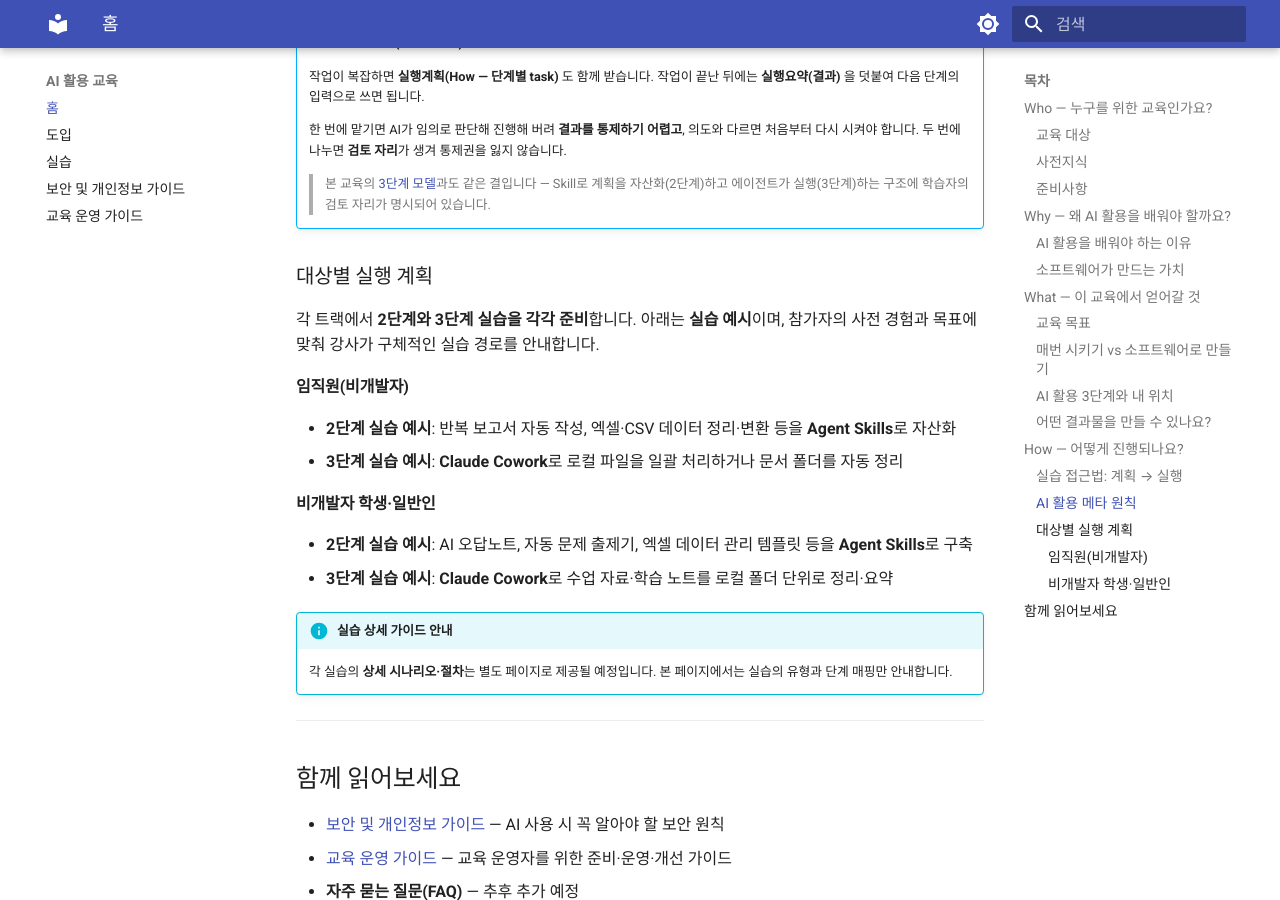
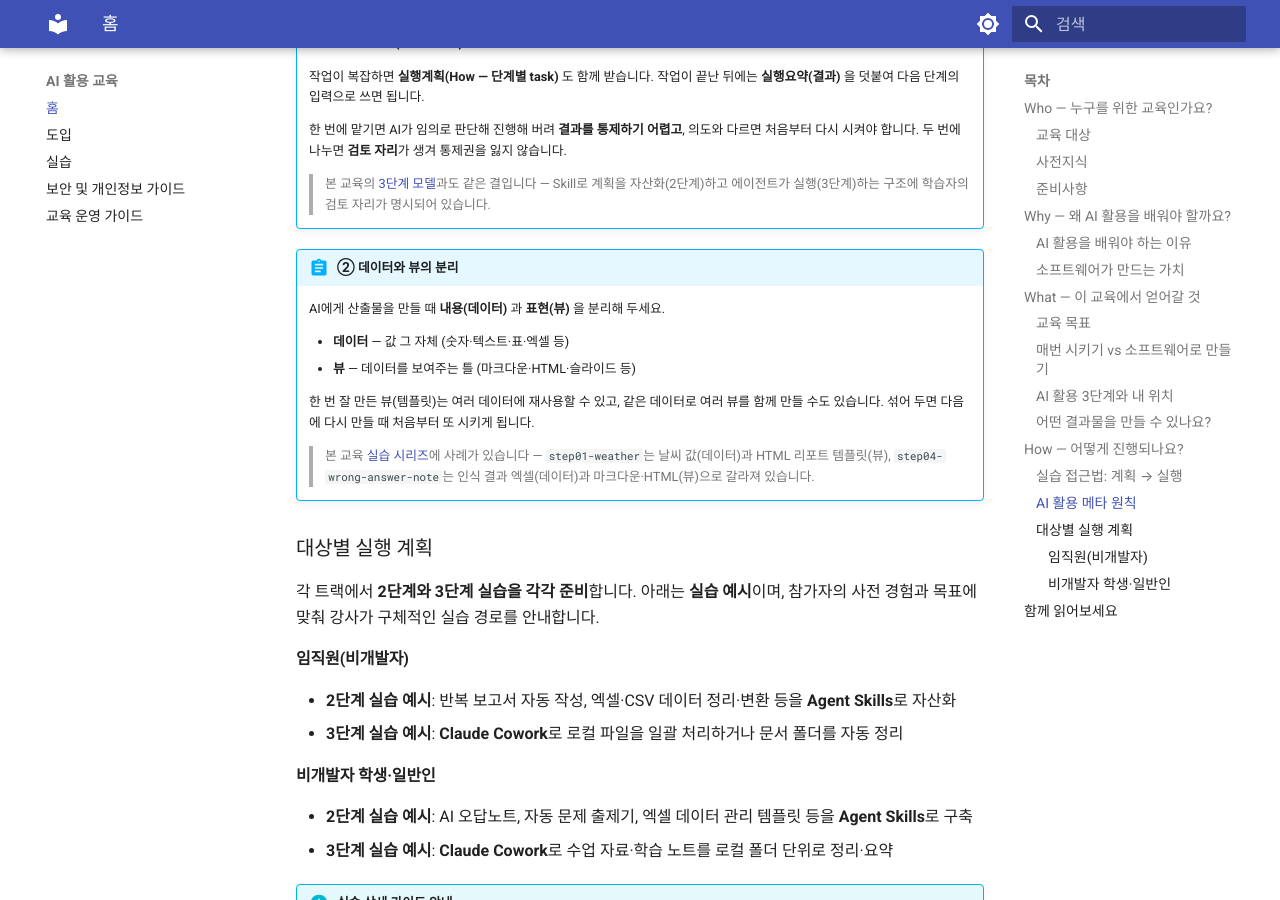
Before and after one commit to scroogy-dev/ai-onboarding, an MkDocs documentation site: the page built from docs/index.md, in a window 1280 px wide and 900 px high, scrolled down 6703 px. Built offline with MkDocs 1.6.1 and Material for MkDocs 9.7.7, drawn with Linux system fonts in a browser that asks for light colours.

Commit message:
docs: 이론 보강 — AI 활용 메타 원칙 ② 데이터와 뷰의 분리 (#32)
- docs/index.md `### AI 활용 메타 원칙` 섹션 ① 박스 다음에 ② "데이터와 뷰의 분리" !!! abstract 박스 추가
  - 데이터/뷰 정의(2 bullet) + 재사용·복합 출력 효익 + 실습 사례(`step01-weather` 날씨 값+HTML 템플릿 / `step04-wrong-answer-note` 엑셀+마크다운/HTML)
  - step04는 docs/labs.md 표 핵심 학습 포인트에 이미 "데이터·뷰 분리" 명시 — 본 박스가 시리즈 차원 메시지로 격상
- 자연어 보강 — "평행 형제로 나누어 두세요" → "분리해 두세요", "여러 뷰로 평행 출력" → "여러 뷰를 함께 만들" (사용자 가이드 — 비개발자 청중에 압축 표현 회피)
- 비개발자 깊이 결정 — 기능/뷰 분리(MVC·관심사 분리)는 비개발자 활용 가능한 깊이를 넘으므로 박스 비포함 (사용자 확인 2026-05-09). 후속 박스에서도 동일 자기 점검 적용
- mkdocs --strict 빌드 정상
- plan/summary Task 4 완료 처리, 다음 작업을 Task 5(③ 결과물 검토)로 갱신

```diff
--- a/docs/index.md
+++ b/docs/index.md
@@ -286,6 +286,16 @@ flowchart LR
 
     > 본 교육의 [3단계 모델](#stage-model)과도 같은 결입니다 — Skill로 계획을 자산화(2단계)하고 에이전트가 실행(3단계)하는 구조에 학습자의 검토 자리가 명시되어 있습니다.
 
+!!! abstract "② 데이터와 뷰의 분리"
+    AI에게 산출물을 만들 때 **내용(데이터)** 과 **표현(뷰)** 을 분리해 두세요.
+
+    - **데이터** — 값 그 자체 (숫자·텍스트·표·엑셀 등)
+    - **뷰** — 데이터를 보여주는 틀 (마크다운·HTML·슬라이드 등)
+
+    한 번 잘 만든 뷰(템플릿)는 여러 데이터에 재사용할 수 있고, 같은 데이터로 여러 뷰를 함께 만들 수도 있습니다. 섞어 두면 다음에 다시 만들 때 처음부터 또 시키게 됩니다.
+
+    > 본 교육 [실습 시리즈](labs.md)에 사례가 있습니다 — `step01-weather`는 날씨 값(데이터)과 HTML 리포트 템플릿(뷰), `step04-wrong-answer-note`는 인식 결과 엑셀(데이터)과 마크다운·HTML(뷰)으로 갈라져 있습니다.
+
 ### 대상별 실행 계획
 
 각 트랙에서 **2단계와 3단계 실습을 각각 준비**합니다. 아래는 **실습 예시**이며, 참가자의 사전 경험과 목표에 맞춰 강사가 구체적인 실습 경로를 안내합니다.
```
Also changed, not shown: .ai/90_issues/active/issue-0032/issue-0032-plan.md (+5 -5 lines), .ai/90_issues/active/issue-0032/issue-0032-summary.md (+8 -2 lines).
